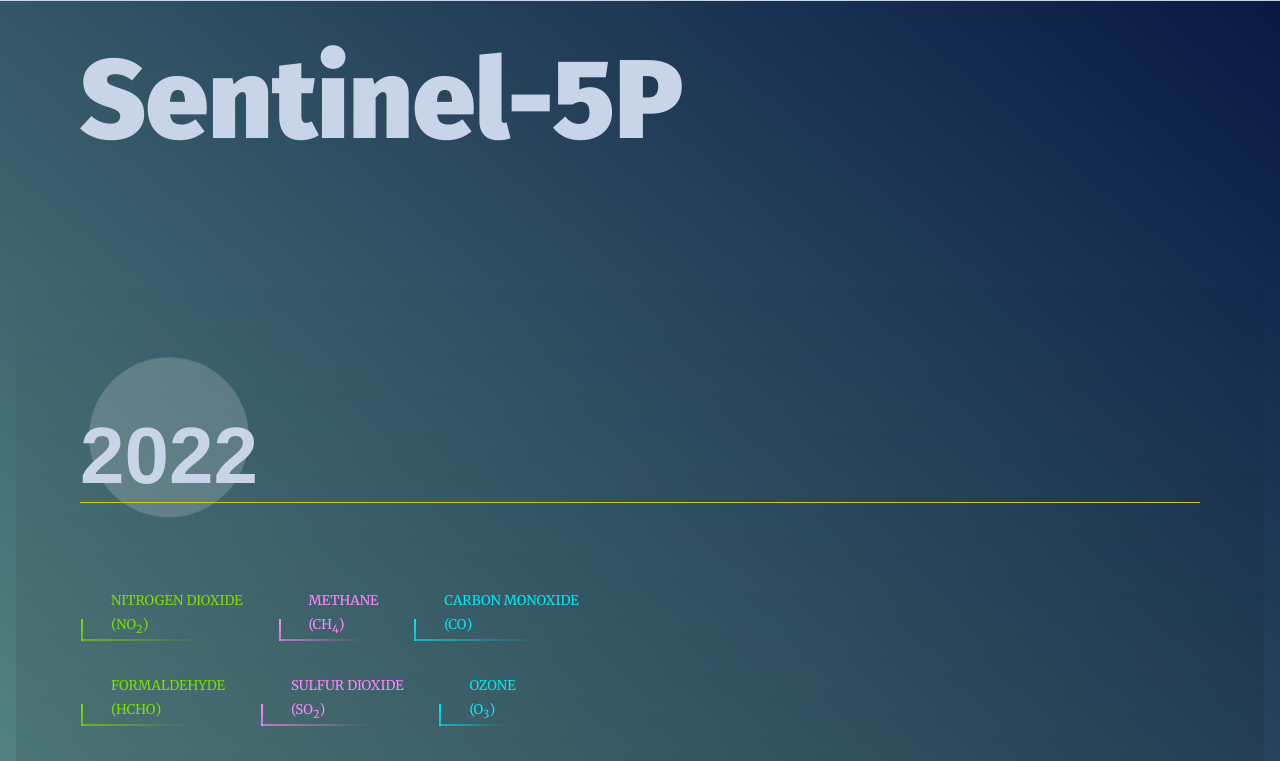
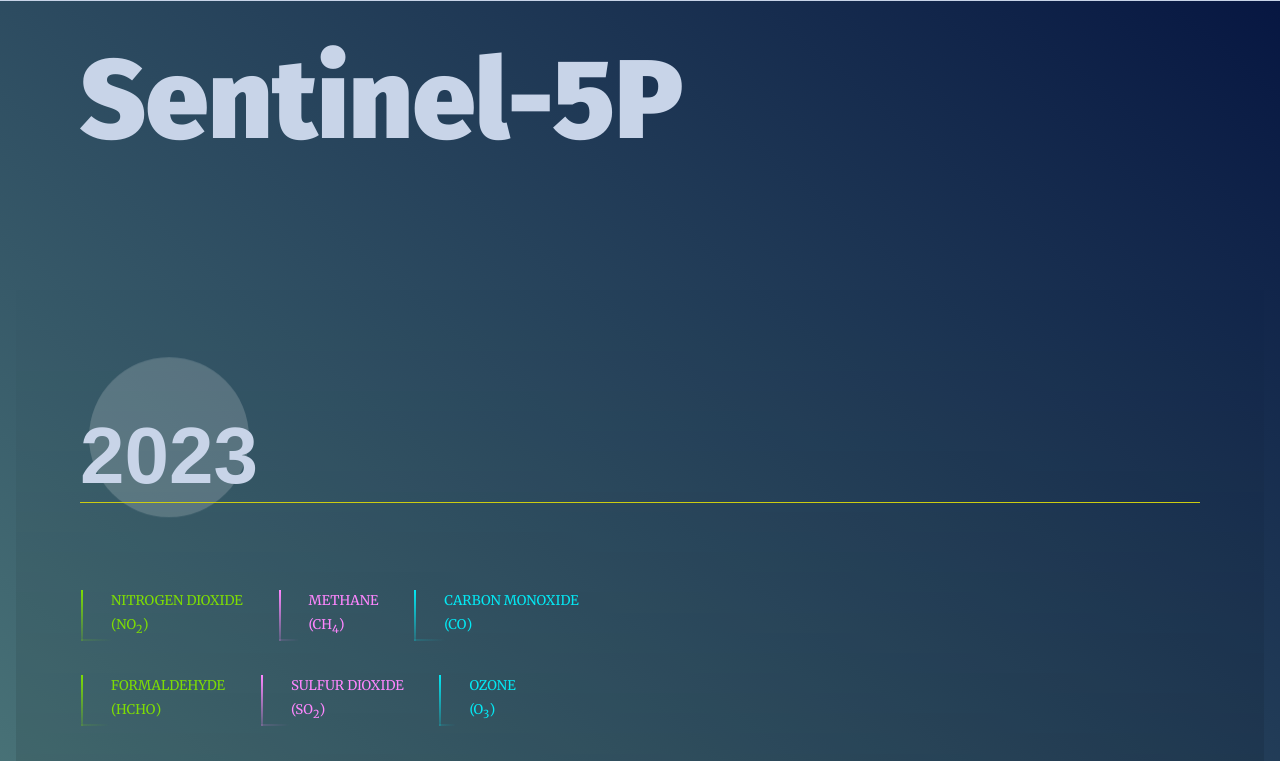
Before and after one commit to arr55005/arr, a plain HTML site: page index.html in a window 1280 px wide. Shown: the part 191-952 px from the top of the page. Drawn offline with Linux system fonts and the light colour scheme.

Commit message:
Update index.html
-add 2023

```diff
--- a/index.html
+++ b/index.html
@@ -27,6 +27,74 @@
 
         </header>
 
+          <section id="section1" data-nav="2023">
+            <div class="landing__container">
+                <h2>2023</h2>
+                <!-- <aside> text <em>text</em> </aside> -->
+                <p>
+<!-- text -->
+                </p>
+                <div class="row">
+                    <a href="https://arr55005.users.earthengine.app/view/nitrogen-dioxide---time-series-inspector-2023"  target="_blank">
+                        <span></span>
+                        <span></span>
+                        <span></span>
+                        <span></span>
+                        <sub>Nitrogen Dioxide</sub>  <br>
+                        <sub>(NO<sub>2</sub>)</sub>
+
+                    </a>
+
+                    <a href="https://arr55005.users.earthengine.app/view/methane---time-series-inspector-2023" target="_blank">
+                        <span></span>
+                        <span></span>
+                        <span></span>
+                        <span></span>
+                        <sub>Methane</sub>  <br>
+                        <sub>(CH<sub>4</sub>)</sub>
+                    </a>
+
+                    <a href="https://arr55005.users.earthengine.app/view/carbon-monoxide---time-series-inspector-2023" target="_blank">
+                        <span></span>
+                        <span></span>
+                        <span></span>
+                        <span></span>
+                        <sub>Carbon Monoxide</sub>   <br>
+                        <sub>(CO<sub></sub>)</sub>
+                    </a>
+
+                </div>
+
+                 <div class="row">
+                    <a href="https://arr55005.users.earthengine.app/view/formaldehyde---time-series-inspector-2023" target="_blank">
+                        <span></span>
+                        <span></span>
+                        <span></span>
+                        <span></span>
+                        <sub>Formaldehyde</sub>   <br>
+                        <sub>(HCHO<sub></sub>)</sub>
+                    </a>
+                    <a href="https://arr55005.users.earthengine.app/view/sulphur-dioxide---time-series-inspector-2023" target="_blank">
+                        <span></span>
+                        <span></span>
+                        <span></span>
+                        <span></span>
+                        <sub>Sulfur Dioxide</sub>   <br>
+                        <sub>(SO<sub>2</sub>)</sub>
+                    </a>
+                    <a href="https://arr55005.users.earthengine.app/view/ozone---time-series-inspector-2023" target="_blank">
+                        <span></span>
+                        <span></span>
+                        <span></span>
+                        <span></span>
+                        <sub>Ozone</sub>   <br>
+                        <sub>(O<sub>3</sub>)</sub>
+                    </a>
+
+                </div>
+            </div>
+
+        </section>
 
 
         <section id="section2" data-nav="2022" class="active">
```
